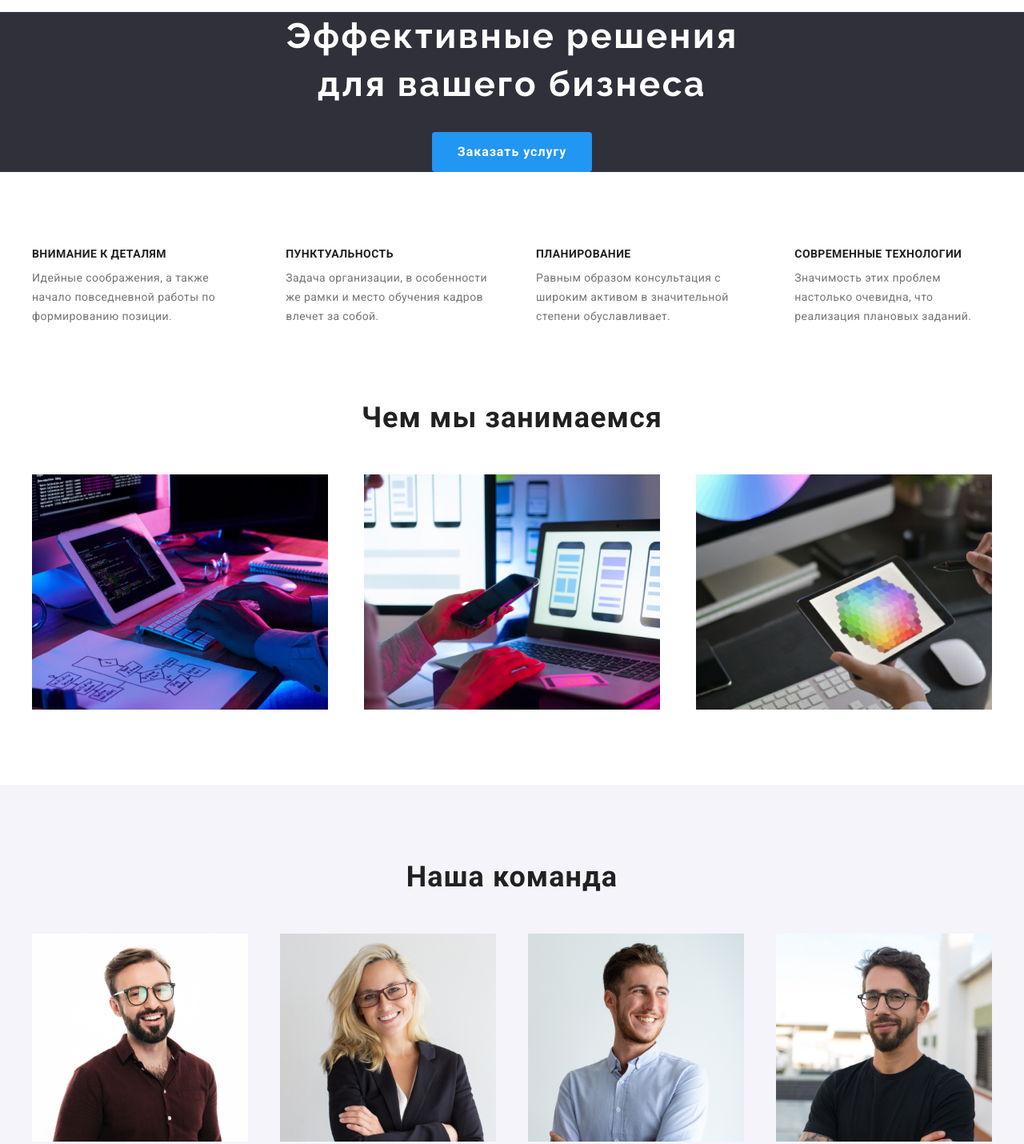
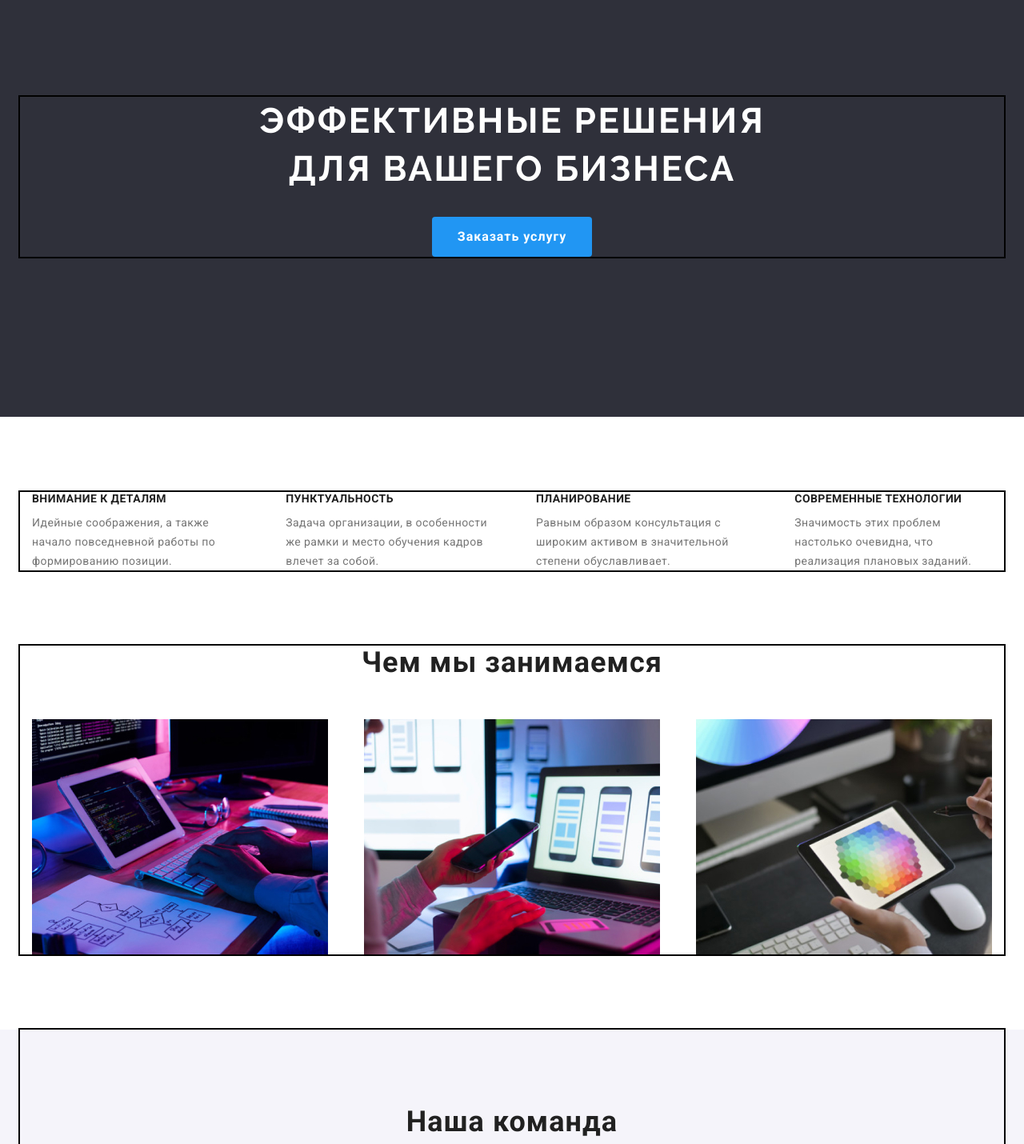
Before and after one commit to looopy19/goit-markup-hw-03, a plain HTML site: page index.html in a window 1280 px wide. Shown: the part 160-1590 px from the top of the page at 80% size. Drawn offline with nearby package versions, Linux system fonts and the light colour scheme.

Commit message:
добавляет правки

```diff
--- a/index.html
+++ b/index.html
@@ -36,11 +36,13 @@
     <main>
       <!-- Герой -->
       <section class="hero-section">
-        <h1 class="hero-title">
-          Эффективные решения<br />
-          для вашего бизнеса
-        </h1>
-        <button type="button" class="btn">Заказать услугу</button>
+        <div class="container">
+          <h1 class="hero-title">
+            Эффективные решения<br />
+            для вашего бизнеса
+          </h1>
+          <button type="button" class="btn">Заказать услугу</button>
+        </div>
       </section>
       <section class="about-section">
         <div class="container">
--- a/style.css
+++ b/style.css
@@ -81,7 +81,7 @@ img {
   padding-left: 15px;
   padding-right: 15px;
   margin: 0 auto;
-  /* outline: 2px solid black; */
+  outline: 2px solid black;
 }
 
 /* лого */
@@ -103,7 +103,6 @@ img {
 /* навигация */
 
 .page-header {
-  margin-bottom: 94px;
   border-bottom: 1px solid #ececec;
 }
 
@@ -150,19 +149,25 @@ img {
   color: var(--accent-color);
 }
 
+/* .page-nav a:visited { */
+/* color: var(--primary-text-color); */
+/* } */
+
 /* main */
 
 .hero-section {
   background-color: var(--hero-bg-color);
   text-align: center;
   margin-bottom: 94px;
+  padding-top: 200px;
+  padding-bottom: 200px;
 }
 
 .hero-title {
   color: var(--additional-white-color);
   font-family: var(--secondary-font);
   font-size: 44px;
-  font-style: normal;
+  text-transform: uppercase;
   font-weight: 900;
   line-height: 60px;
   letter-spacing: 0.06em;
@@ -240,7 +245,11 @@ img {
   padding-top: 94px;
 }
 
-.section {
+.section.team {
+  padding-bottom: 94px;
+}
+
+.section:not(:last-child) {
   margin-bottom: 94px;
 }
 
@@ -389,11 +398,8 @@ img {
   flex-wrap: wrap;
 }
 
-.projects-list img {
-  display: block;
-}
-
 .projects-list li {
+  width: 370px;
   margin-right: 30px;
   margin-bottom: 30px;
 }
```
Also changed, not shown: portfolio.html (+2 -2 lines).
